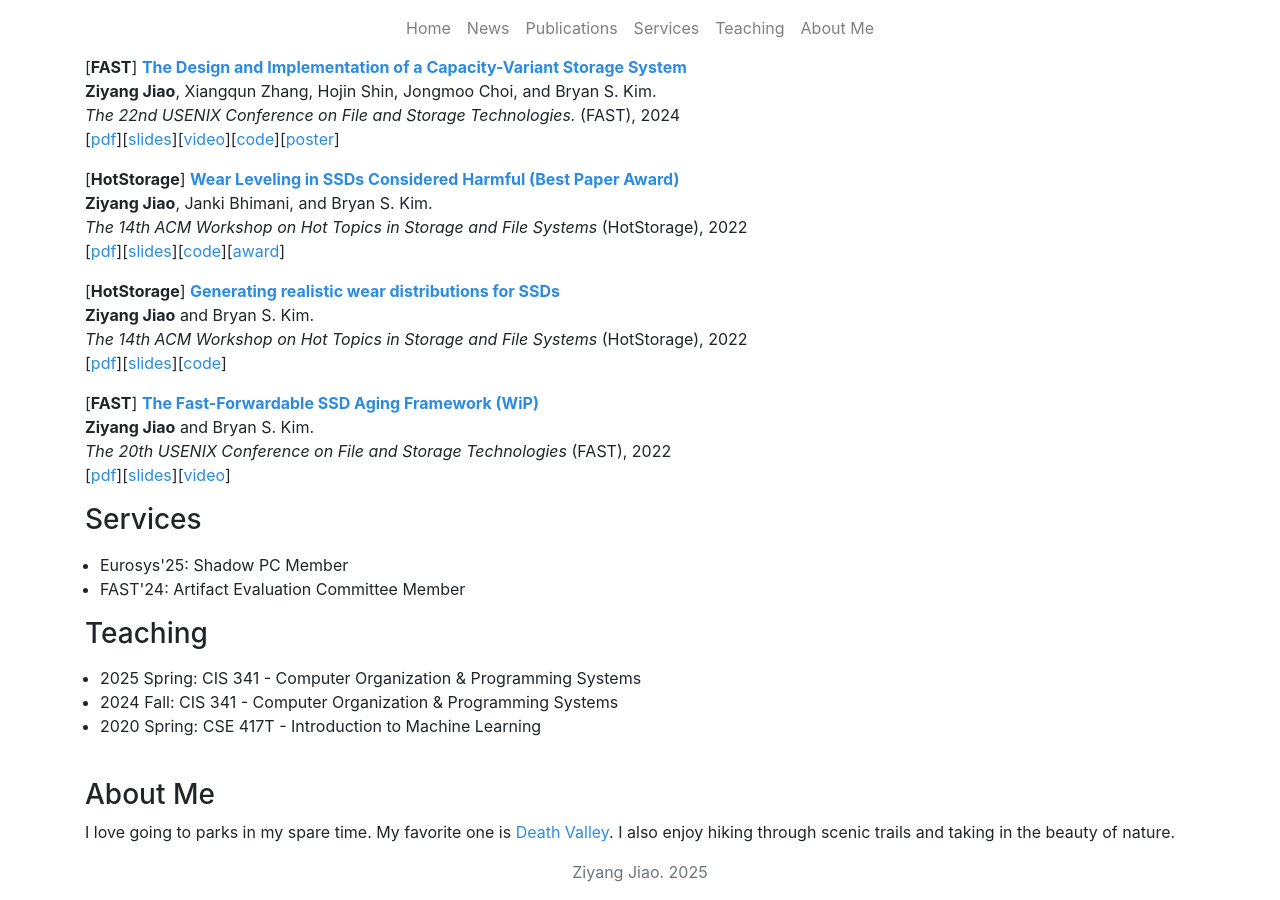
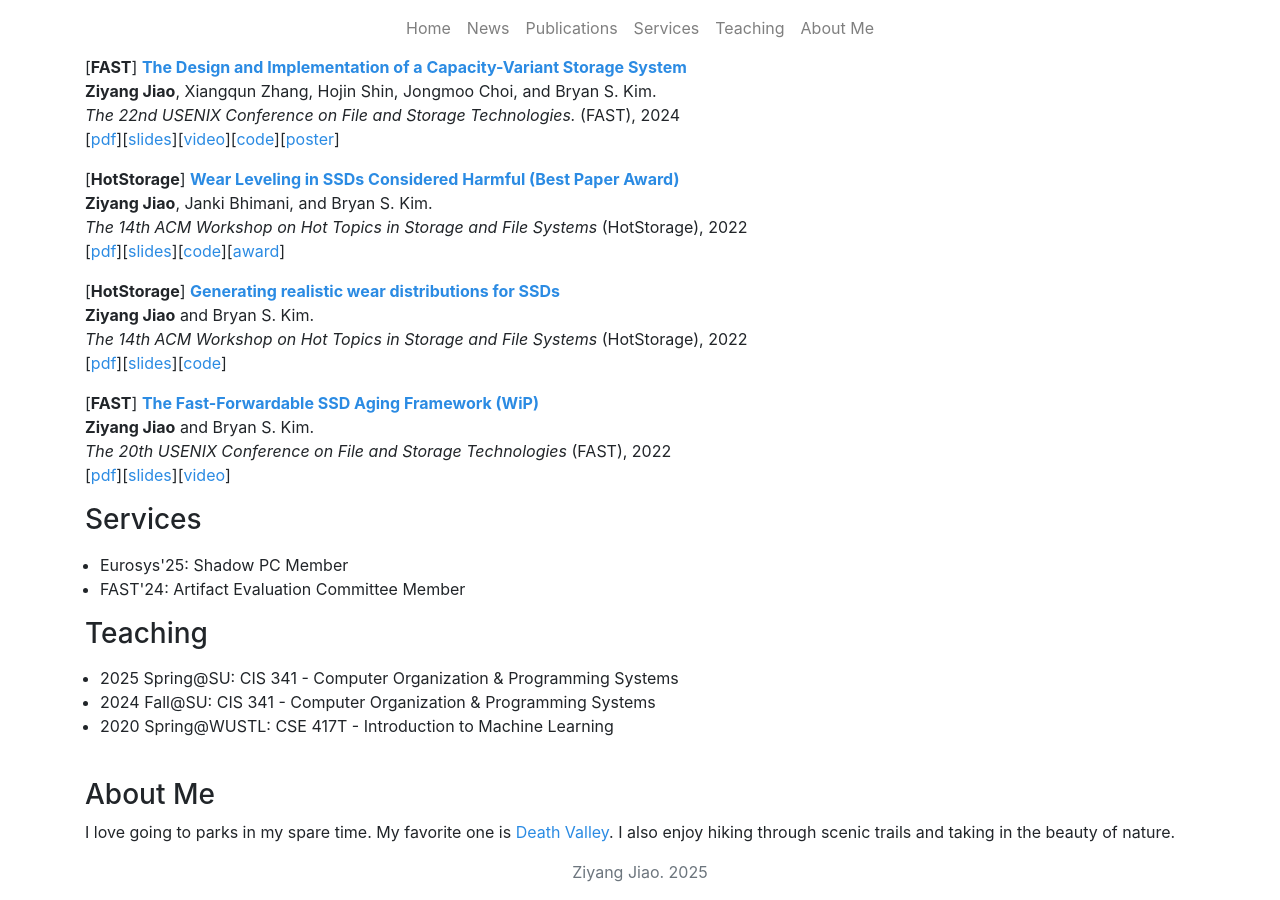
Before and after one commit to ZiyangJiao/ZiyangJiao.github.io, a Jekyll site: the page index.html, which Jekyll copies as it is, in a window 1280 px wide and 900 px high, scrolled down 837 px. Built offline with Jekyll 4.4.1, drawn with Linux system fonts in a browser that asks for light colours; nearby versions of some CDN libraries.

Commit message:
Update index.html

```diff
--- a/index.html
+++ b/index.html
@@ -195,9 +195,9 @@
         <h3>Teaching</h3>
         <ul style="padding-left: 15px;">
           <p>
-            <li>2025 Spring: CIS 341 - Computer Organization & Programming Systems</li>
-            <li>2024 Fall: CIS 341 - Computer Organization & Programming Systems</li>
-            <li>2020 Spring: CSE 417T - Introduction to Machine Learning</li>
+            <li>2025 Spring@SU: CIS 341 - Computer Organization & Programming Systems</li>
+            <li>2024 Fall@SU: CIS 341 - Computer Organization & Programming Systems</li>
+            <li>2020 Spring@WUSTL: CSE 417T - Introduction to Machine Learning</li>
           </p>
         </ul>
         <br>
```
